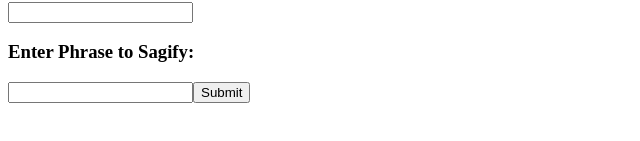
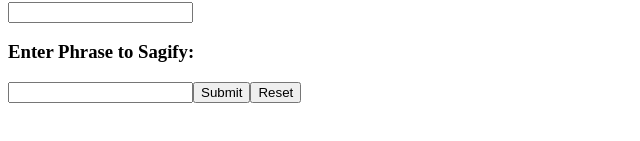
Before and after one commit to JordanFJH/project-2, a React (Vite) app: page /sage in a window 1280 px wide. Shown: the part 181-322 px from the top of the page, without its empty margins (0-640 px from the left). Built offline with nearby package versions, Linux system fonts and the light colour scheme.

Commit message:
setup reset button

```diff
--- a/src/pages/SagePage.jsx
+++ b/src/pages/SagePage.jsx
@@ -23,15 +23,31 @@ function SagePage(props) {
         setName(e.target.value);
     }
 
+    useEffect(() => {
+        setPhrase(sagePhrase)
+
+    }, [sagePhrase])
+
+
     function handleSubmit() {
         if (!input || !name) { // Does nothing if input fields are empty
             return;
+        }
+        if (sagePhrase.length !== 0) {
+            return
         }
         setSagePhrase([]);
         let arr = input.split(" ");
         setTruePhase(true);
         setPhrase(arr);
         arr.map((word, index) => { sagefy(word, index, setSagePhrase, sagePhrase, apiKey) });
+    }
+
+    function handleReset() {
+        setInput("");
+        setSagePhrase([]);
+        setPhrase([]);
+        setTruePhase(false)
     }
 
     function sageMain() {
@@ -44,6 +60,7 @@ function SagePage(props) {
                 <h3>Enter Phrase to Sagify:</h3>
                 <input type="text" value={input} onChange={handleChange} />
                 <button onClick={handleSubmit}>Submit</button>
+                <button onClick={handleReset}>Reset</button>
                 {truePhrase &&
                     <section>
                         <h3>{sagePhrase.join(" ")}</h3>
```
Also changed, not shown: src/components/sagefy.jsx (+0 -14 lines).
